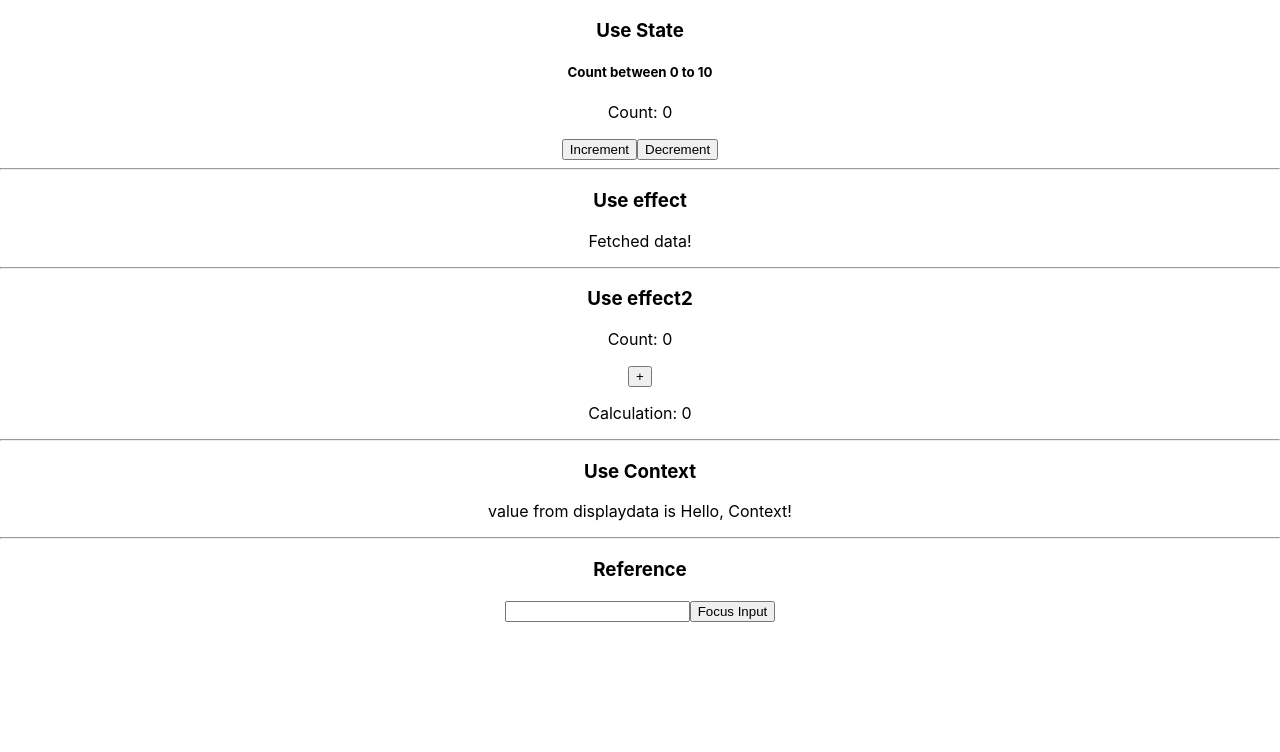
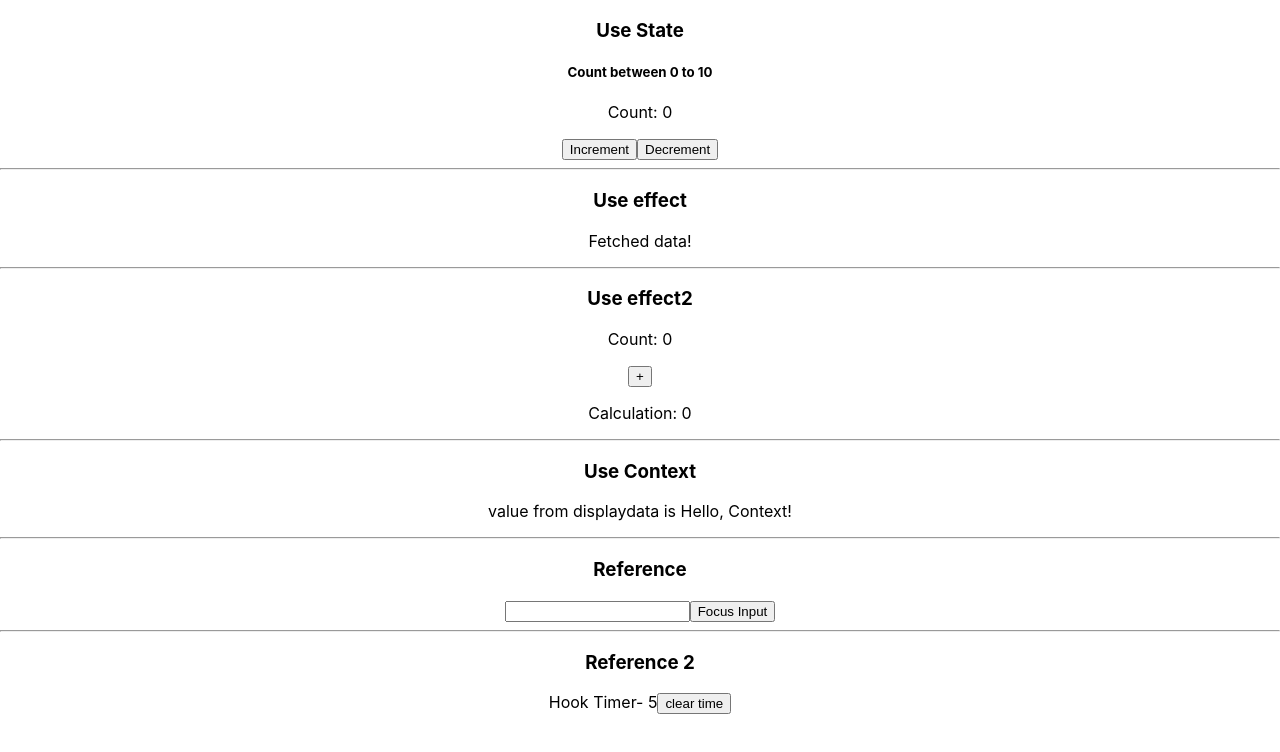
Before and after one commit to KARTIKSAWARI/React-Hooks, a React (Create React App) app: page / in a window 1280 px wide. Shown: the top 752 px of the page. Built offline with nearby package versions, Linux system fonts and the light colour scheme.

Commit message:
Second Reference created

```diff
--- a/src/App.js
+++ b/src/App.js
@@ -5,6 +5,8 @@ import Effect from './Components/effect';
 import Effect2 from './Components/effect2';
 import Context from './Components/context';
 import Reference from './Components/Reference';
+import Reference2 from './Components/Reference2';
+
 
 function App() {
   return (
@@ -23,6 +25,9 @@ function App() {
       <hr></hr>
       <h3>Reference</h3>
       <Reference/>
+      <hr></hr>
+      <h3>Reference 2</h3>
+      <Reference2/>
     </div>
 
   );
--- /dev/null
+++ b/src/Components/Reference2.js
@@ -0,0 +1,25 @@
+import React, { useEffect, useRef, useState } from 'react'
+
+function Reference2() {
+    const [timer,settimer]=useState(0)
+    const intervalref=useRef()
+
+    useEffect(()=>{
+        intervalref.current=setInterval(()=>{
+            settimer(prevtimer=>prevtimer+1)
+        },1000)
+
+    return ()=>{
+        clearInterval(intervalref.current)
+    };
+},[])
+
+  return (
+    <div>
+        Hook Timer- {timer}
+        <button onClick={()=> clearInterval(intervalref.current)}> clear time</button>
+    </div>
+  )
+}
+
+export default Reference2
```
